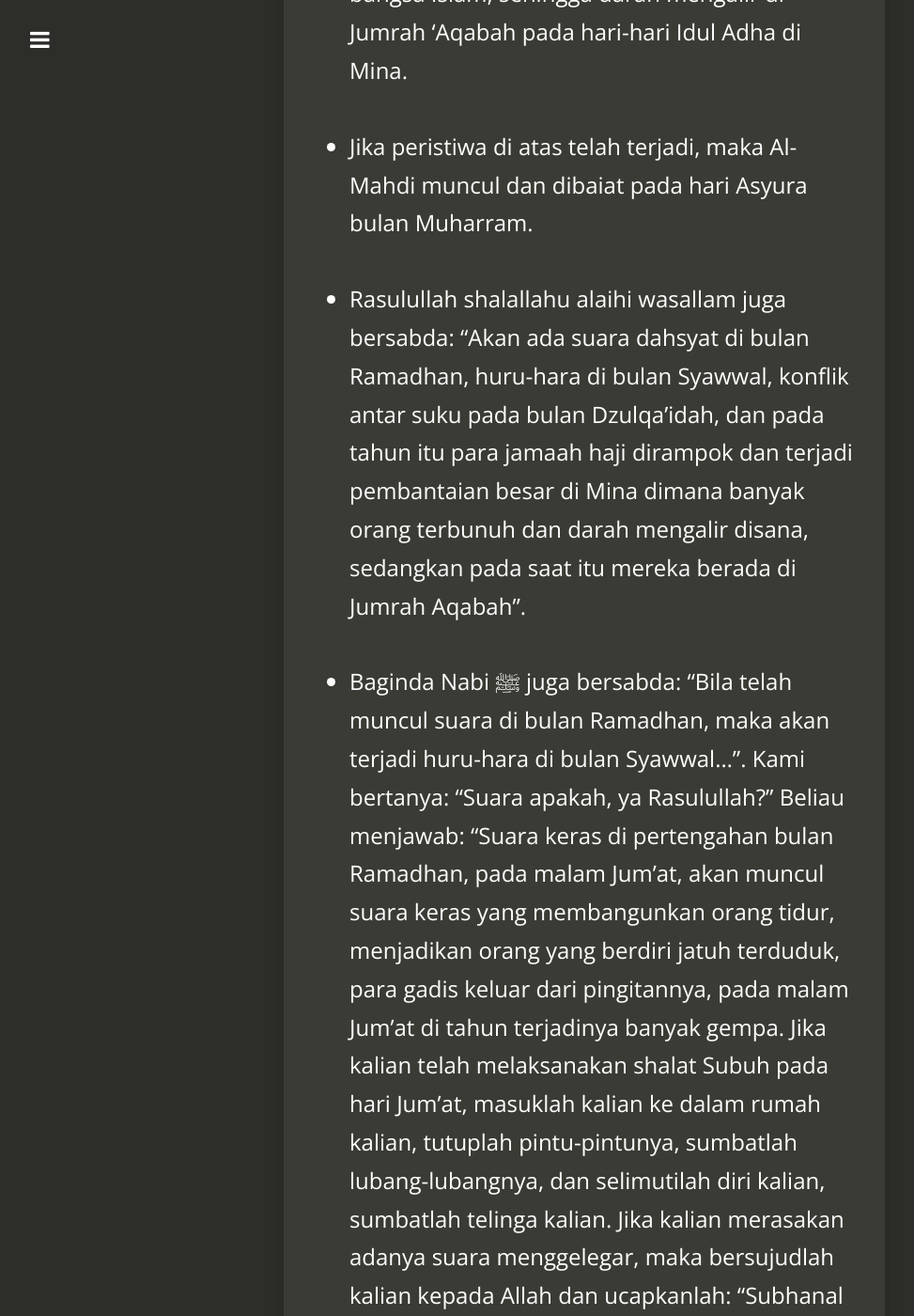
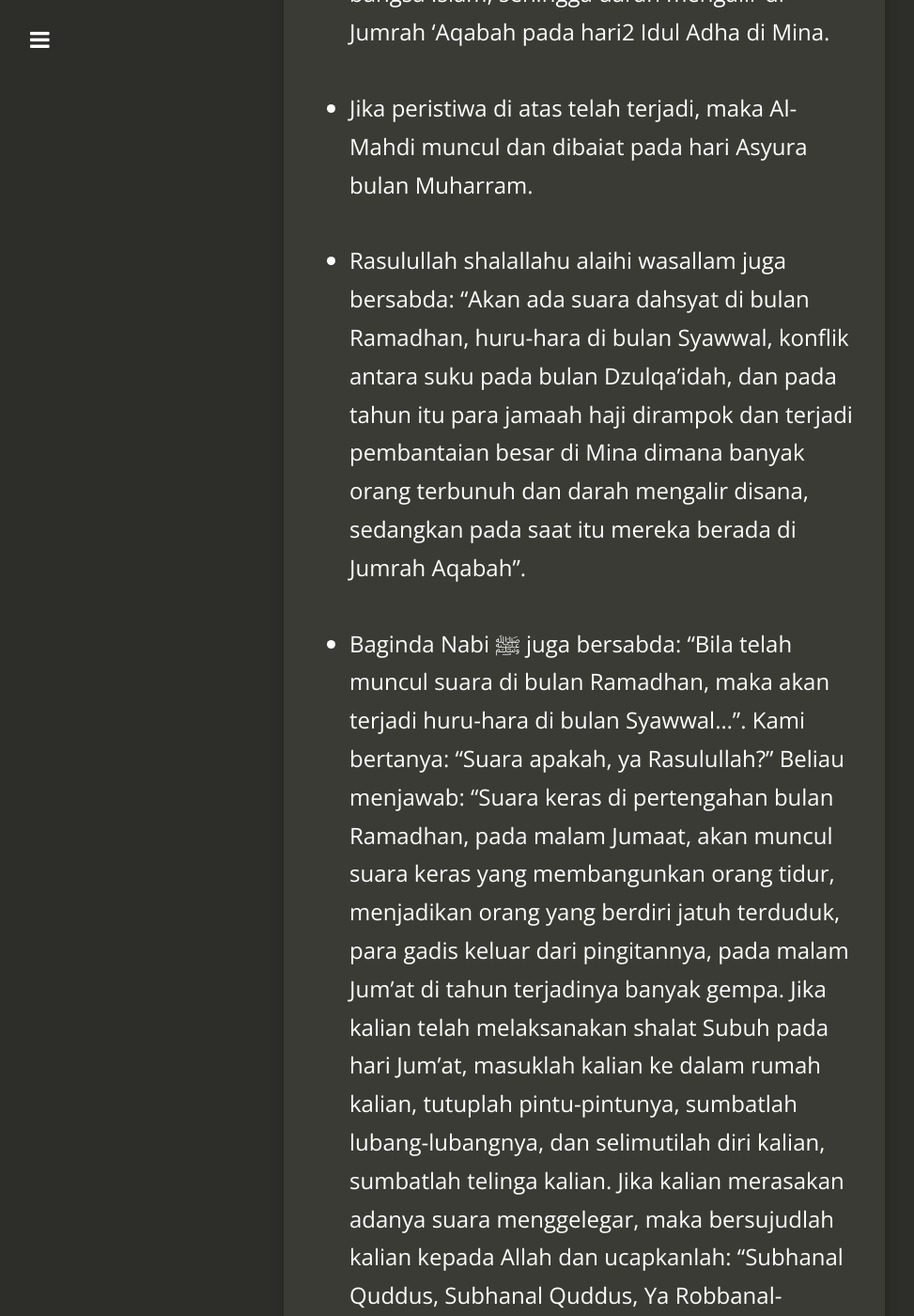
Before and after one commit to kedamaian/swsyafiq, a Jekyll site: the page built from _posts/2020-12-25-the-great-reset-world-economic-forum.md, in a window 1280 px wide and 1400 px high, scrolled down 4834 px. Shown: the whole window at 94% size, without its empty margins (18-991 px from the left). Built offline with Jekyll 4.4.1, drawn with Linux system fonts in a browser that asks for light colours; nearby versions of some CDN libraries; comment, search, counter and statistics services are not loaded; some of the changed text lies outside the part shown.

Commit message:
Update 2020-12-25-the-great-reset-world-economic-forum.md

```diff
--- a/_posts/2020-12-25-the-great-reset-world-economic-forum.md
+++ b/_posts/2020-12-25-the-great-reset-world-economic-forum.md
@@ -36,16 +36,15 @@
 - Dari buku "Huru-Hara Akhir Zaman" karangan Amin Muhammad Jamaluddin. Halaman 97:
 Keanehan-keanehan yang terjadi pada Ramadhan dan petaka-petaka dahsyat pada bulan Syawwal, Dzulqaidah dan Dzulhijjah. Al-Mahdi akan muncul di bulan Muharram. Pada Ramadhan sebelum kemunculannya, terlihat beberapa tanda-tanda nyata dan peristiwa2 yang aneh di langit. Mula2 terjadi goncangan, kemudian muncul gelegar suara yang keras dan dahsyat, setiap orang dapat mendengarnya, kemudian muncul bintang berekor yang menerangi langit, kemudian matahari dan bulan mengalami gerhana.
 
-- Jika peristiwa-peristiwa diatas telah terjadi pada bulan Ramadhan, maka pada bulan Syawal akan terjadi huru-hara (ma'ma'ah). Kemudian pada bulan Dzulqaidah akan terjadi konflik antara suku dan perselisihan antara negeri Islam. Kemudian pada bulan Dzulhijjah, pada musim haji, akan terjadi perompakan terhadap para jama'ah haji dan peperangan antara suku dan bangsa Islam, sehingga darah mengalir di Jumrah 'Aqabah pada hari-hari Idul Adha di Mina.
+- Jika peristiwa2 diatas telah terjadi pada bulan Ramadhan, maka pada bulan Syawal akan terjadi huru-hara (ma'ma'ah). Kemudian pada bulan Dzulqaidah akan terjadi konflik antara suku dan perselisihan antara negeri Islam. Kemudian pada bulan Dzulhijjah, pada musim haji, akan terjadi perompakan terhadap para jama'ah haji dan peperangan antara suku dan bangsa Islam, sehingga darah mengalir di Jumrah 'Aqabah pada hari2 Idul Adha di Mina.
 
 - Jika peristiwa di atas telah terjadi, maka Al-Mahdi muncul dan dibaiat pada hari Asyura bulan Muharram.
 
 - Rasulullah shalallahu alaihi wasallam juga bersabda:
-"Akan ada suara dahsyat di bulan Ramadhan, huru-hara di bulan Syawwal, konflik antar suku pada bulan Dzulqa'idah, dan pada tahun itu para jamaah haji dirampok dan terjadi pembantaian besar di Mina dimana banyak orang terbunuh dan darah mengalir disana, sedangkan pada saat itu mereka berada di Jumrah Aqabah".
-
+"Akan ada suara dahsyat di bulan Ramadhan, huru-hara di bulan Syawwal, konflik antara suku pada bulan Dzulqa'idah, dan pada tahun itu para jamaah haji dirampok dan terjadi pembantaian besar di Mina dimana banyak orang terbunuh dan darah mengalir disana, sedangkan pada saat itu mereka berada di Jumrah Aqabah".
 
 - Baginda Nabi ﷺ juga bersabda:
-"Bila telah muncul suara di bulan Ramadhan, maka akan terjadi huru-hara di bulan Syawwal...". Kami bertanya: "Suara apakah, ya Rasulullah?" Beliau menjawab: "Suara keras di pertengahan bulan Ramadhan, pada malam Jum'at, akan muncul suara keras yang membangunkan orang tidur, menjadikan orang yang berdiri jatuh terduduk, para gadis keluar dari pingitannya, pada malam Jum'at di tahun terjadinya banyak gempa. Jika kalian telah melaksanakan shalat Subuh pada hari Jum'at, masuklah kalian ke dalam rumah kalian, tutuplah pintu-pintunya, sumbatlah lubang-lubangnya, dan selimutilah diri kalian, sumbatlah telinga kalian. Jika kalian merasakan adanya suara menggelegar, maka bersujudlah kalian kepada Allah dan ucapkanlah: "Subhanal Quddus, Subhanal Quddus, Ya Robbanal-Quddus", kerana barangsiapa melakukan hal itu akan selamat, tetapi barangsiapa yang tidak melakukan hal itu akan binasa".
+"Bila telah muncul suara di bulan Ramadhan, maka akan terjadi huru-hara di bulan Syawwal...". Kami bertanya: "Suara apakah, ya Rasulullah?" Beliau menjawab: "Suara keras di pertengahan bulan Ramadhan, pada malam Jumaat, akan muncul suara keras yang membangunkan orang tidur, menjadikan orang yang berdiri jatuh terduduk, para gadis keluar dari pingitannya, pada malam Jum'at di tahun terjadinya banyak gempa. Jika kalian telah melaksanakan shalat Subuh pada hari Jum'at, masuklah kalian ke dalam rumah kalian, tutuplah pintu-pintunya, sumbatlah lubang-lubangnya, dan selimutilah diri kalian, sumbatlah telinga kalian. Jika kalian merasakan adanya suara menggelegar, maka bersujudlah kalian kepada Allah dan ucapkanlah: "Subhanal Quddus, Subhanal Quddus, Ya Robbanal-Quddus", kerana barangsiapa melakukan hal itu akan selamat, tetapi barangsiapa yang tidak melakukan hal itu akan binasa".
 
 
 
```
